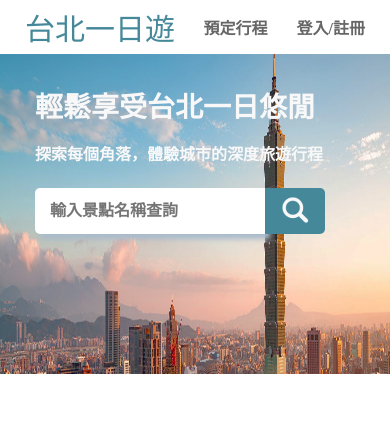
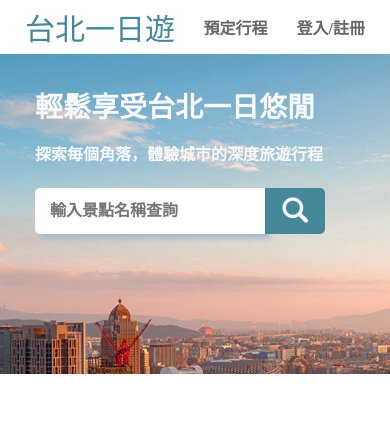
Before and after one commit to Reneeeeeeeeeeee/Taipei-Day-Trip, a Python web app: template templates/index.html in a window 390 px wide; the page is wider, and only the part inside the window is pictured. Shown: the top 429 px of that part. Run offline with Jinja, Linux system fonts and the light colour scheme; the template is opened without the code that fills it, so the values that code supplies are empty.

Commit message:
index update

```diff
--- a/static/index.css
+++ b/static/index.css
@@ -93,6 +93,7 @@ a{
 }
 #photo{
     width: 100%;
+    object-fit: cover;
     position: relative;
 
 }
@@ -319,6 +320,9 @@ a{
     }
 }
 @media(max-width:600px) {
+    #photo{
+
+    }
     .main{
         grid-template-columns: repeat(1, 321px);
         grid-template-rows: repeat(12, 280px);
--- a/templates/index.html
+++ b/templates/index.html
@@ -24,7 +24,7 @@
                 </div>
             </div>
             <div class="welcome">
-                <img id="photo" src="/Users/renee/Desktop/taipei-day-trip/static/welcome (1).png" height="320px">
+                <img id="photo" height="320px" src="/Users/renee/Desktop/taipei-day-trip/static/welcome (1).png">
                     <div class="title">輕鬆享受台北一日悠閒</div>
                     <div class="title1">探索每個角落，體驗城市的深度旅遊行程</div>
 
```
